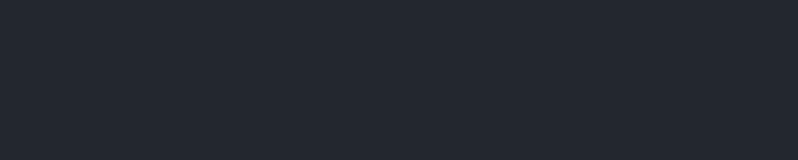
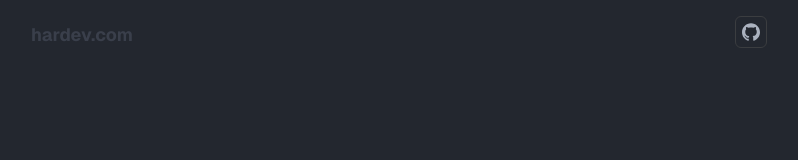
Before and after one commit to SylvHardDev/portfolio, a Next.js app: page / in a window 1280 px wide. Shown: the top 160 px of the page, without its empty margins (241-1039 px from the left). Built offline with nearby package versions, Linux system fonts and the light colour scheme; a web font is replaced by a local one.

Commit message:
fix global.css

```diff
--- a/app/_components/Header.tsx
+++ b/app/_components/Header.tsx
@@ -1,17 +1,25 @@
-import { Button } from "@/components/ui/button";
+import { Button, buttonVariants } from "@/components/ui/button";
 import { Section } from "./Section";
+import { GithubIcon } from "./icons/GithubIcon";
+import Link from "next/link";
+import { cn } from "@/lib/utils";
 
 export const Header = () => {
   return (
-    <header className="sticky top-0">
+    <header className="sticky top-0 py-4">
       <Section className="flex items-baseline">
-        <h1 className="text-4-xl font-bold text-primary">hardev.com</h1>
-        <div className="flex-1">
-          <ul>
-            <Button className="size-6"/>
-          </ul>
-        </div>
-        <p className="text-lg text-muted">Web developper</p>
+        <h1 className="text-lg font-bold text-primary-foreground">
+          hardev.com
+        </h1>
+        <div className="flex-1" />
+        <ul className="flex items-center gap-2">
+          <Link
+            href="https://github.com/SylvHardDev"
+            className={cn(buttonVariants({ variant: "outline" }), "size-8 p-0")}
+          >
+            <GithubIcon size={18  } className="text-foreground" />
+          </Link>
+        </ul>
       </Section>
     </header>
   );
--- a/app/globals.css
+++ b/app/globals.css
@@ -23,6 +23,7 @@
     --destructive: 10 85% 46%;
     --destructive-foreground: 0 0% 100%;
     --ring: 220 13% 86%;
+    --radius: 0.5rem;
   }
 
   .dark {
--- a/app/page.tsx
+++ b/app/page.tsx
@@ -1,8 +1,11 @@
 import { Main } from "next/document";
 import Image from "next/image";
+import { Header } from "./_components/Header";
 
 export default function Home() {
   return (
-    <main></main>
+    <main>
+      <Header/>
+    </main>
   );
 }
```
